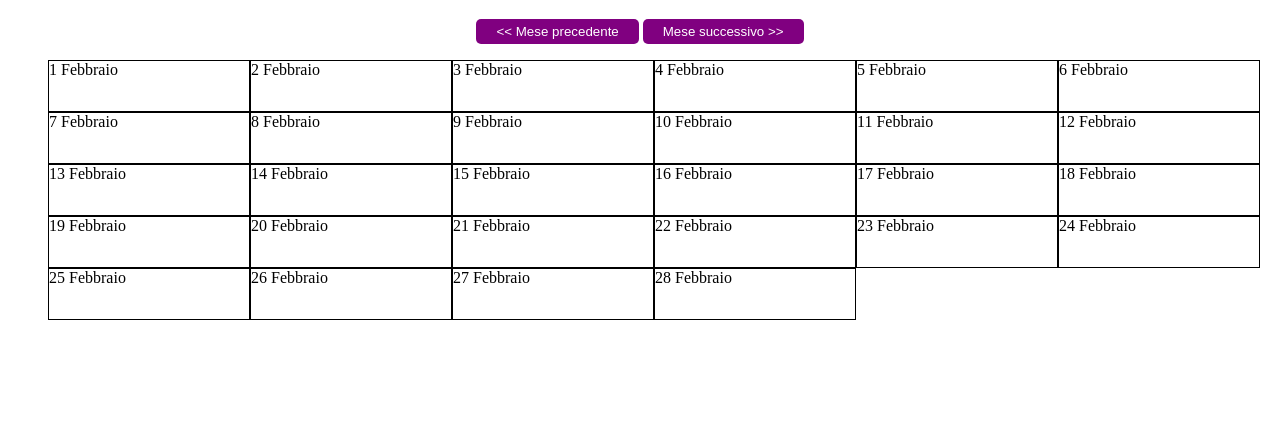
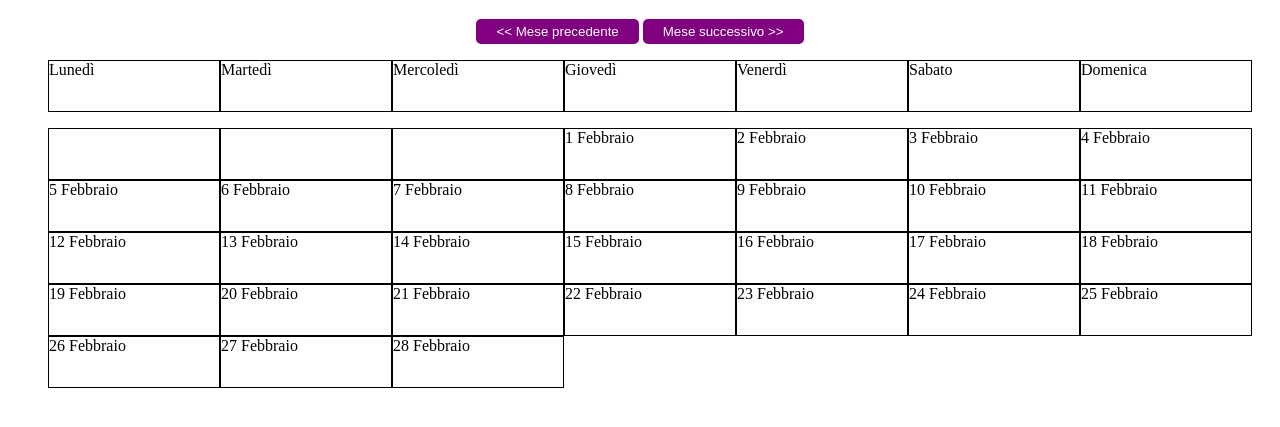
Before and after one commit to Davide-Roberti/ajax-ex-calendar, a plain HTML site: page index.html in a window 1280 px wide. Both pictures are taken after a click on the button "Mese successivo >>". Shown: the part 69-496 px from the top of the page. Drawn offline with nearby package versions, Linux system fonts and the light colour scheme; no server answers.

Commit message:
giorni della settimana

```diff
--- a/css/style.css
+++ b/css/style.css
@@ -16,10 +16,10 @@ ul {
     text-transform: capitalize;
 }
 
-#calendar li {
+li {
     border: 1px solid black;
     list-style: none;
-    width: 200px;
+    width: 170px;
     height: 50px;
 }
 
--- a/index.html
+++ b/index.html
@@ -18,9 +18,20 @@
             </div>
         </div>
         <div class="main-calendar">
-            <ul id="calendar">
+            <div class="impaginazione">
+                <ul id="settimana">
+                    <li>Lunedì</li>
+                    <li>Martedì</li>
+                    <li>Mercoledì</li>
+                    <li>Giovedì</li>
+                    <li>Venerdì</li>
+                    <li>Sabato</li>
+                    <li>Domenica</li>
+                </ul>
+                <ul id="calendar">
 
-            </ul>
+                </ul>
+            </div>
         </div>
 
         <script id="calendar-template" type="text/x-handlebars-template">
--- a/js/main.js
+++ b/js/main.js
@@ -5,6 +5,8 @@ $(document).ready(function () {
 
     // Stampare il mese di Gennaio 2018
     // Tramite click stampare il mese successivo
+
+
 
     var dataIniziale = moment('2018-01-01');
     stampaGiorniMese(dataIniziale); // Inizializzazione Calendario
@@ -21,16 +23,16 @@ $(document).ready(function () {
     $('.mese-succ').click(function () {
         $('.mese-prec').prop('disabled', false);
         dataIniziale.add(1, 'month');
+
         if (dataIniziale.isSameOrAfter(limiteFinale)) {
             alert('Hai provato ad hackerarmi! :( ');
         } else if (dataIniziale.isAfter(limiteMese)) {
             var meseSelezionato = dataIniziale.month();
-            stampaGiorniMese(dataIniziale);
+            stampaGiorniMese(dataIniziale, meseSelezionato);
             stampaFestivi(meseSelezionato);
             $('.mese-succ').prop('disabled', true);
         } else {
-            var meseSelezionato = dataIniziale.month();
-            stampaGiorniMese(dataIniziale);
+            stampaGiorniMese(dataIniziale, meseSelezionato);
             stampaFestivi(meseSelezionato);
         }
     });
@@ -42,7 +44,7 @@ $(document).ready(function () {
         } else {
         dataIniziale.subtract(1, 'month');
         var meseSelezionato = dataIniziale.month();
-        stampaGiorniMese(dataIniziale);
+        stampaGiorniMese(dataIniziale, meseSelezionato);
         stampaFestivi(meseSelezionato);
         if(dataIniziale.isSameOrBefore(limiteIniziale)) {
            $('.mese-prec').prop('disabled', true);
@@ -76,6 +78,11 @@ $(document).ready(function () {
         var giorniMese = meseDaStampare.daysInMonth();
         var nomeMese = meseDaStampare.format('MMMM');
         $('#nome-mese').text(nomeMese); // Aggiorniamo il nome del mese in top calendar
+        var giornoSettimanale = moment(meseDaStampare).isoWeekday()
+        console.log(giornoSettimanale);
+        for (var i = 0; i < (giornoSettimanale - 1); i++) {
+            $('#calendar').append('<li></li>');
+        }
         for (var i = 1; i <= giorniMese; i++) {
             // $('#calendar').append('<li>' + i + ' ' + nomeMese + '</li>');
             var giornoDaInserire = {
```
